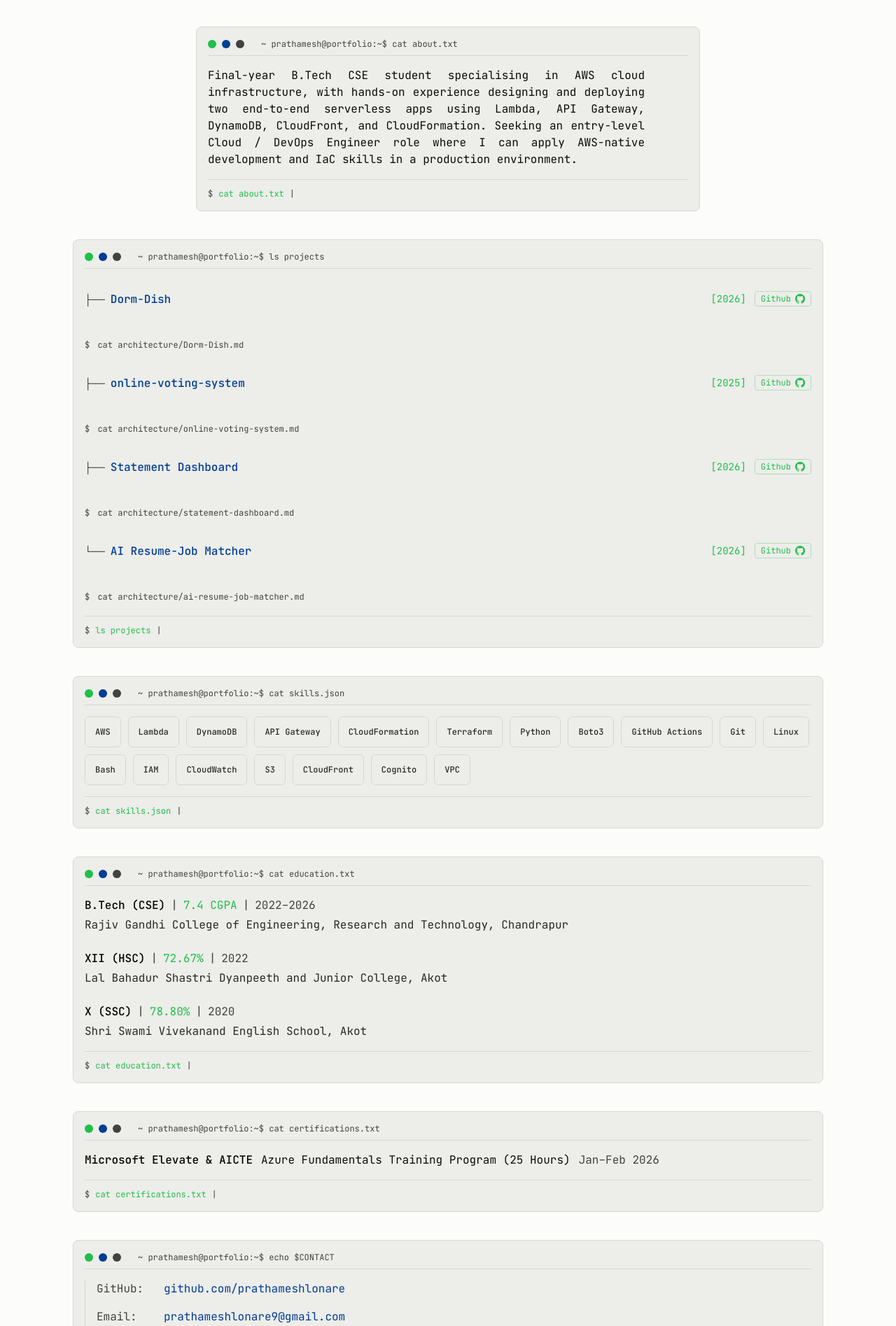
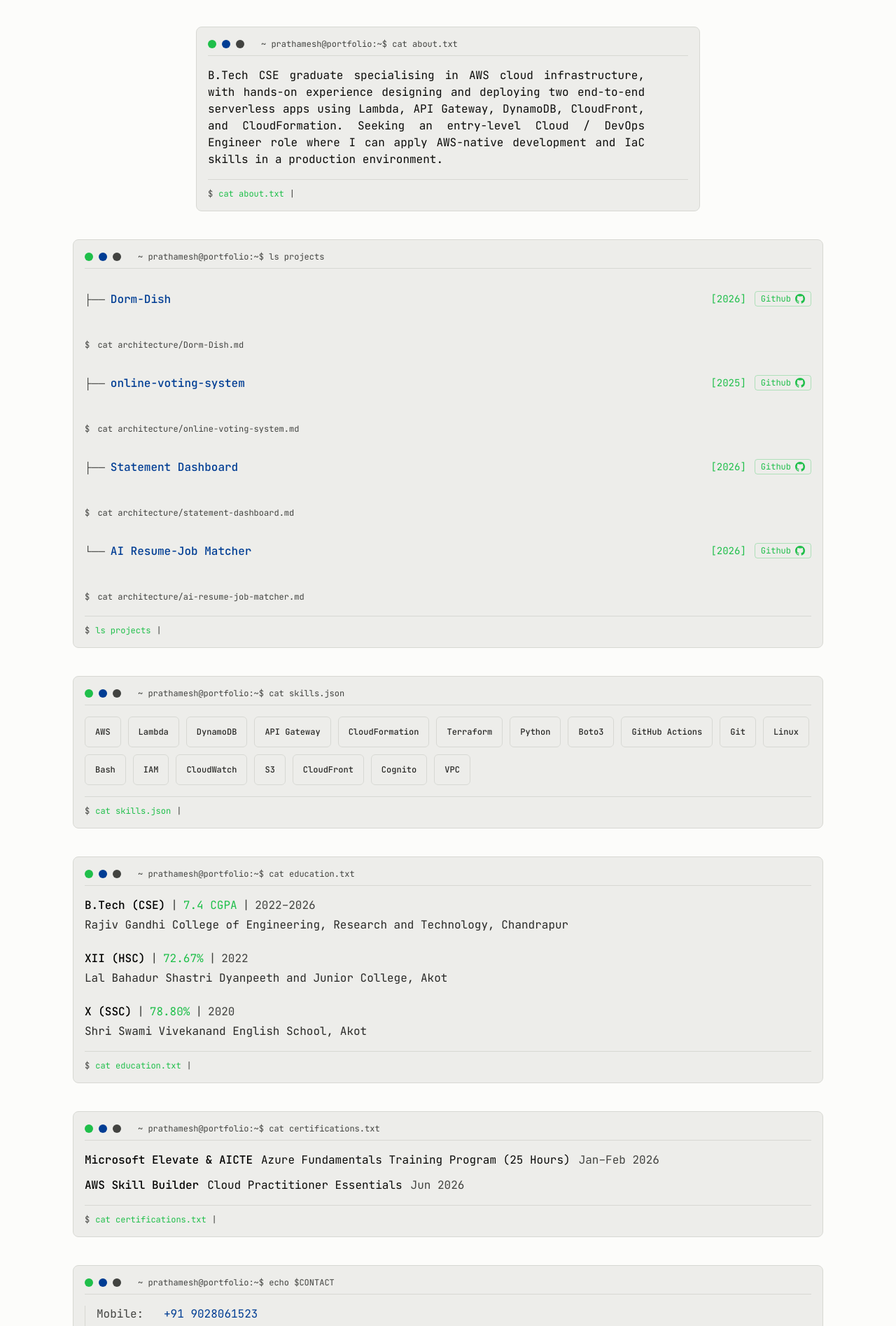
Before and after one commit to prathameshlonare/portfolio, a Next.js app: page / in a window 1280 px wide. Shown: the part 905-2800 px from the top of the page at 70% size. Built offline with nearby package versions, Linux system fonts and the light colour scheme.

Commit message:
made some updates in portfolio

```diff
--- a/src/app/page.tsx
+++ b/src/app/page.tsx
@@ -169,12 +169,12 @@ export default function Home() {
         <section id="about" className="scroll-mt-16 md:scroll-mt-24 max-w-[75ch] mx-auto terminal-mono mb-10">
           <TerminalSection command="cat about.txt">
             <p className="text-sm md:text-base text-[var(--text-secondary)] leading-relaxed max-w-[65ch] lg:text-justify terminal-body break-words">
-              Final-year B.Tech CSE student specialising in AWS cloud
-              infrastructure, with hands-on experience designing and deploying two
-              end-to-end serverless apps using Lambda, API Gateway, DynamoDB,
-              CloudFront, and CloudFormation. Seeking an entry-level Cloud / DevOps
-              Engineer role where I can apply AWS-native development and IaC skills
-              in a production environment.
+              B.Tech CSE graduate specialising in AWS cloud infrastructure,
+              with hands-on experience designing and deploying two end-to-end
+              serverless apps using Lambda, API Gateway, DynamoDB, CloudFront,
+              and CloudFormation. Seeking an entry-level Cloud / DevOps Engineer
+              role where I can apply AWS-native development and IaC skills in a
+              production environment.
             </p>
           </TerminalSection>
         </section>
@@ -353,7 +353,7 @@ export default function Home() {
         <SectionReveal>
         <section id="certifications" className="scroll-mt-16 md:scroll-mt-24 mb-10">
           <TerminalSection command="cat certifications.txt">
-            <div className="text-sm md:text-base terminal-body">
+            <div className="text-sm md:text-base terminal-body space-y-3">
               <div className="flex flex-col sm:flex-row sm:flex-wrap sm:items-baseline gap-0.5 sm:gap-x-3 sm:gap-y-1">
                 <span className="text-[var(--text-primary)] font-medium break-words">
                   Microsoft Elevate &amp; AICTE
@@ -362,6 +362,15 @@ export default function Home() {
                   Azure Fundamentals Training Program (25 Hours)
                 </span>
                 <span className="text-[var(--text-dim)]">Jan–Feb 2026</span>
+              </div>
+              <div className="flex flex-col sm:flex-row sm:flex-wrap sm:items-baseline gap-0.5 sm:gap-x-3 sm:gap-y-1">
+                <span className="text-[var(--text-primary)] font-medium break-words">
+                  AWS Skill Builder
+                </span>
+                <span className="text-[var(--text-secondary)] break-words">
+                  Cloud Practitioner Essentials
+                </span>
+                <span className="text-[var(--text-dim)]">Jun 2026</span>
               </div>
             </div>
           </TerminalSection>
@@ -373,6 +382,17 @@ export default function Home() {
         <section id="contact" className="scroll-mt-16 md:scroll-mt-24">
           <TerminalSection command="echo $CONTACT">
             <div className="space-y-3 md:space-y-4 text-sm md:text-base pl-0 md:pl-4 border-l-0 md:border-l border-[var(--border)] terminal-body">
+              <div className="flex flex-col sm:flex-row sm:items-center gap-0.5 sm:gap-0">
+                <span className="text-[var(--text-dim)] w-full sm:w-24 shrink-0 whitespace-nowrap">
+                  Mobile:
+                </span>
+                <a
+                  href="tel:+919028061523"
+                  className="text-[var(--accent-blue)] hover:underline transition-colors terminal-mono break-all"
+                >
+                  +91 9028061523
+                </a>
+              </div>
               <div className="flex flex-col sm:flex-row sm:items-center gap-0.5 sm:gap-0">
                 <span className="text-[var(--text-dim)] w-full sm:w-24 shrink-0 whitespace-nowrap">
                   GitHub:
```
